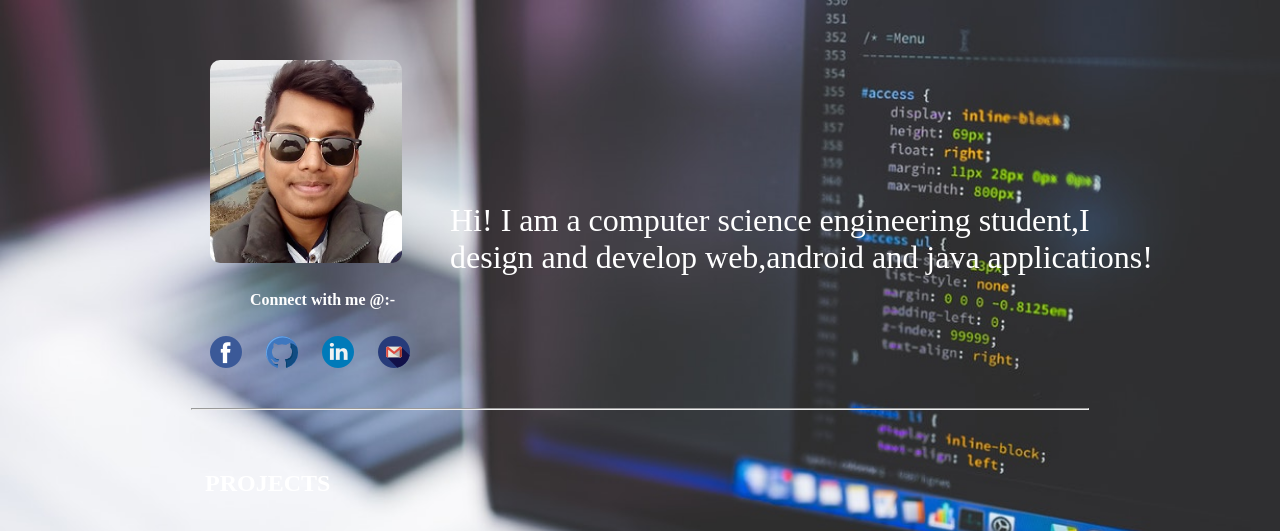
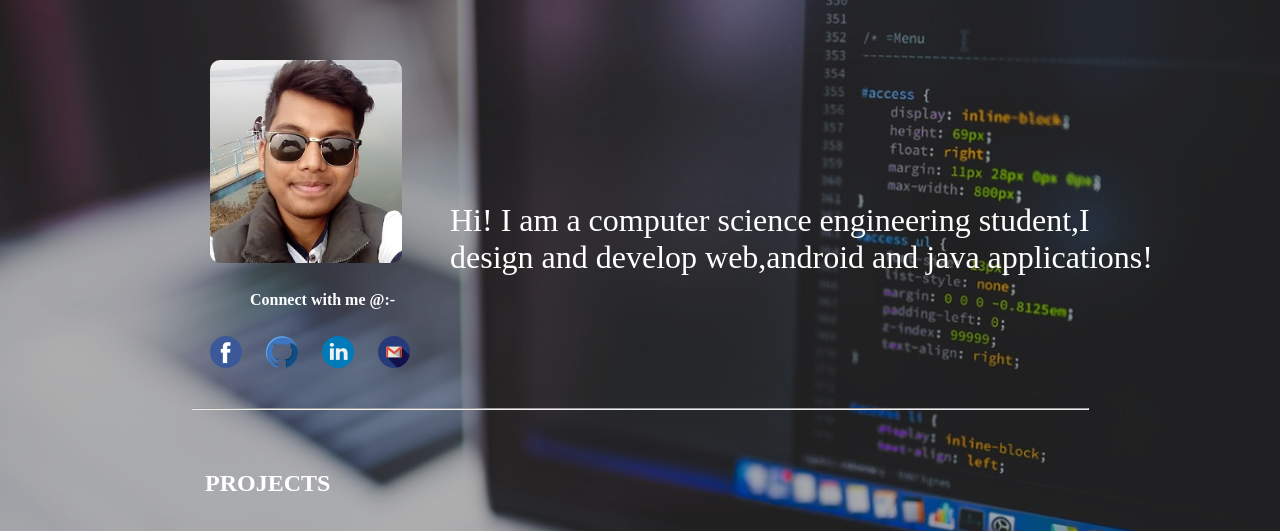
Before and after one commit to aayush2096/resume, a plain HTML site: page index.html in a window 1280 px wide. Shown: the top 531 px of the page. Drawn offline with Linux system fonts and the light colour scheme.

Commit message:
Update resume.css

```diff
--- a/resume.css
+++ b/resume.css
@@ -13,9 +13,11 @@ body
 	position:fixed;
 	left:0px;
 	top:0px;
+	right:0px;
+	bottom:0px;
 	min-width:100%
 	min-height:100%;
-
+	height:auto;
 	z-index:-1;
 	background-color:black;
 	opacity:0.3;
```
